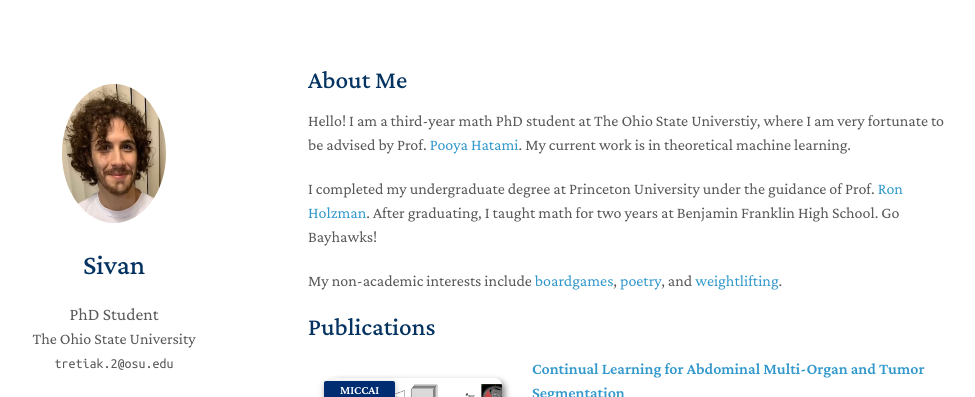
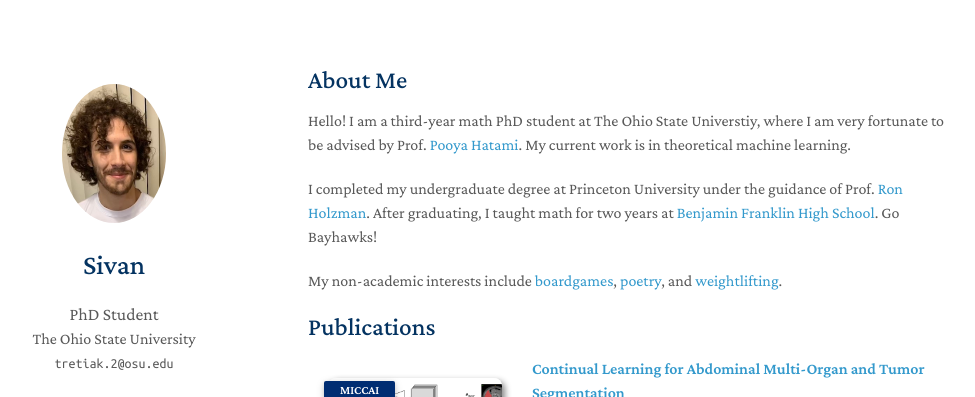
Before and after one commit to sivantretiak/sivantretiak.github.io, a Jekyll site: the page built from index.md, in a window 1280 px wide and 1107 px high. Shown: the top 397 px of the window, without its empty margins (162-1137 px from the left). Built offline with Jekyll 4.4.1, drawn with Linux system fonts in a browser that asks for light colours; a style sheet for code colours, icons or effects is not loaded; our own code applies the rules of GitHub Pages for plain Markdown files; part of the change alters nothing that is shown.

```diff
--- a/index.md
+++ b/index.md
@@ -6,7 +6,7 @@ layout: homepage
 
 Hello! I am a third-year math PhD student at The Ohio State Universtiy, where I am very fortunate to be advised by Prof. [Pooya Hatami](https://pooyahatami.org). My current work is in theoretical machine learning.
 
-I completed my undergraduate degree at Princeton University under the guidance of Prof. [Ron Holzman](https://holzman.technion.ac.il). After graduating, I taught math for two years at Benjamin Franklin High School. Go Bayhawks!
+I completed my undergraduate degree at Princeton University under the guidance of Prof. [Ron Holzman](https://holzman.technion.ac.il). After graduating, I taught math for two years at [Benjamin Franklin High School](https://www.baltimorecityschools.org/o/bcps/page/239). Go Bayhawks!
 
 My non-academic interests include [boardgames](assets/img/tretiak.2.jpg), [poetry](assets/img/tretiak.2.jpg), and [weightlifting](assets/img/tretiak.2.jpg).
 
```
